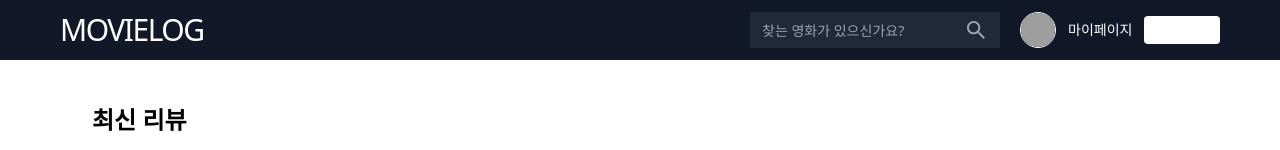
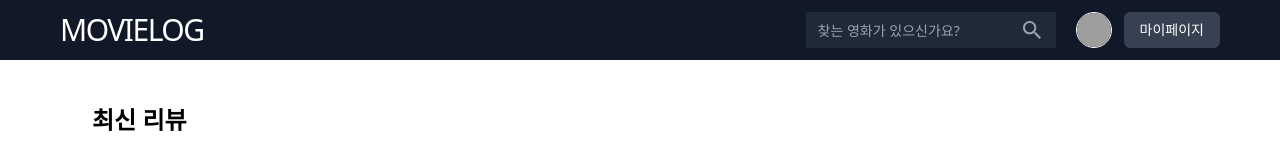
Before and after one commit to JOONG-BA/movie-review, a React (Vite) app in the folder frontend/: page / in a window 1280 px wide. Shown: the top 150 px of the page. Built offline with nearby package versions, Linux system fonts and the light colour scheme; grey boxes are pictures that could not be loaded.

Commit message:
fix:header의 회원가입 버튼 오류 수정

```diff
--- a/frontend/src/components/layout/Header.jsx
+++ b/frontend/src/components/layout/Header.jsx
@@ -12,7 +12,6 @@ const Header = () => {
   return (
     <header className="fixed w-full z-50 bg-gray-900 text-white flex items-center justify-center overflow-hidden top-0">
       <div className="w-full flex justify-between items-center py-3 container">
-
         <Link to="/" className="text-xs sm:text-3xl tracking-tighter">MOVIELOG</Link>
 
         <div className="flex gap-5">
@@ -29,19 +28,16 @@ const Header = () => {
                 <Link to="/mypage" className="w-9 h-9 rounded-full overflow-hidden border border-white">
                   <img
                     src="https://i.namu.wiki/i/m1WHrelfgKjmdgckinSKZApCLjRnRvMVoJFtsyJ_ahL21yTZMZxChJW0gG01uh2JzljEHYhvmzdhxCqQ_lhPv61XV-GaEVZhJvILmJpHC2s2E2sKbdrF21sznEoFwdbwFoC9CQVosHGQKurnt7Atig.webp"
-                    alt="프로필"
-                    className="w-full h-full object-cover"
+                    alt="profile"
+                    className="object-cover w-full h-full"
                   />
                 </Link>
-                <Link to="/mypage" className="hover:underline text-white text-sm">
-                  마이페이지
+
+                <Link to="/mypage">
+                  <Button className="bg-gray-700 hover:bg-gray-600 text-white px-4 py-2 text-sm rounded-md">
+                    마이페이지
+                  </Button>
                 </Link>
-                <button
-                  className="bg-white text-primary px-3 py-1 text-sm rounded hover:bg-gray-200"
-                  onClick={() => setIsLoggedIn(false)}
-                >
-                  로그아웃
-                </button>
               </>
             ) : (
               <>
```
